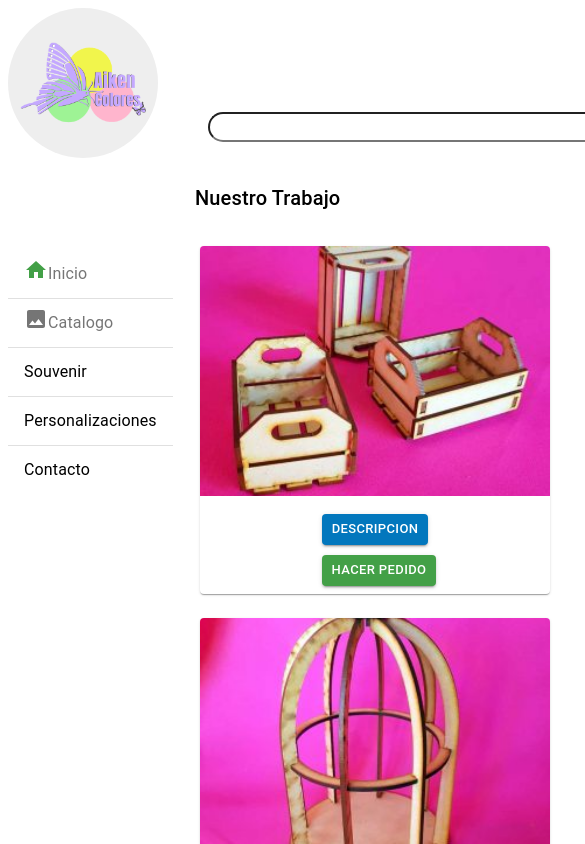
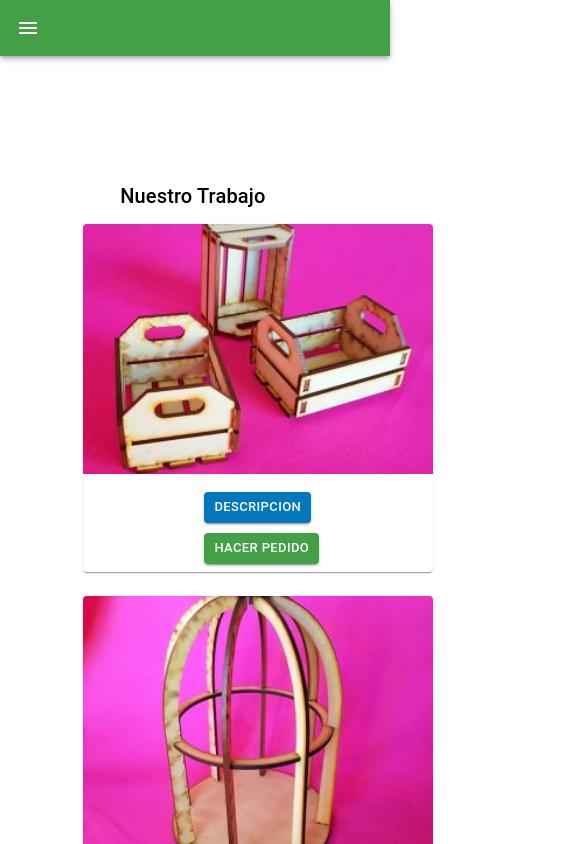
Before and after one commit to NicolasCherra/AikenColoresF, a React app: page / in a window 390 px wide. Shown: the top 844 px of the page, 585 px wide, since content can reach past the window. Built offline with nearby package versions, Linux system fonts and the light colour scheme.

Commit message:
add responsible

```diff
--- a/src/components/App.tsx
+++ b/src/components/App.tsx
@@ -3,7 +3,7 @@ import * as React from 'react';
 import axios from 'axios';
 
 
-import {Button} from '@material-ui/core';
+import {Button, Hidden,makeStyles} from '@material-ui/core';
 import { ThemeProvider } from '@material-ui/core/styles';
 
 import Tema from './layout/Tema';
@@ -19,14 +19,34 @@ import Articulo from './pages/Articulo';
 
 axios.defaults.withCredentials = true;
 
+const useStyle = makeStyles({
+  m: {
+    [Tema.breakpoints.down('sm')]: {
+      marginTop:"30em"
+    }
+  }
+
+});
+
+
 const App:React.FC = () => {
 
+  const classes = useStyle();
+  var movil:boolean;
     return (
       <React.Fragment>
         <ThemeProvider theme={Tema}>
-          <Header/>
-          <Menu />
 
+          <Hidden mdUp>
+            <NavBar/>
+          </Hidden>
+
+          <Hidden smDown>
+            <Header/>
+            <Menu />
+          </Hidden>
+
+          <main className={classes.m}>
             <Router>
             <Switch>
                 <Route  exact path="/articulo/:id"      component={Articulo}></Route>
@@ -35,7 +55,7 @@ const App:React.FC = () => {
                 <Route  exact path="/registrarse" component={Registro}></Route>
               </Switch>
             </Router>
-
+            </main>
           <Footer />
         </ThemeProvider>
       </React.Fragment>
--- a/src/components/layout/NavBar.tsx
+++ b/src/components/layout/NavBar.tsx
@@ -1,21 +1,61 @@
 import * as React from 'react';
-import { AppBar, Toolbar, Typography } from '@material-ui/core';
+
+import { AppBar, Toolbar, Typography, makeStyles,Drawer } from '@material-ui/core';
 import IconButton from '@material-ui/core/IconButton';
-import DeleteIcon from '@material-ui/icons/Delete';
+import MenuIcon from '@material-ui/icons/Menu';
+import * as theme from './Tema';
+
+import Menu from './Menu';
+
+
+const drawerWidth = 240;
+const useStyles = makeStyles((theme) => ({
+  drawerPaper: {
+    width: drawerWidth,
+  },
+  menu: {
+    color: "#fff"
+  }
+}));
+
+
 
 const NavBar: React.FC<any> = ({}) =>{
+  const classes = useStyles();
+  const [drawerOpen, setdrawerOpen] = React.useState(false);
 
-    return (
-      <AppBar position="fixed" color="primary">
-        <Toolbar>
-          <IconButton aria-label="delete" color="primary">
-            <DeleteIcon/>
+  const mostrarDrawer = () => {
+    setdrawerOpen(!drawerOpen);
+  }
+
+  return (
+      <div >
+      <AppBar position="fixed" color="primary" >
+        <Toolbar >
+          <IconButton
+            aria-label="open drawer"
+            edge="start"
+            onClick={mostrarDrawer}
+            className={classes.menu}>
+            <MenuIcon />
           </IconButton>
-          <Typography variant="h6">
-            INICIO
-          </Typography>
         </Toolbar>
       </AppBar>
+
+      <Drawer
+        anchor="left"
+        open={drawerOpen}
+        onClose={mostrarDrawer}
+        classes={{
+          paper: classes.drawerPaper,
+        }}
+        ModalProps={{
+          keepMounted: true, // Better open performance on mobile.
+        }}
+      >
+        <Menu/>
+      </Drawer>
+      </div>
     );
 
 }
--- a/src/components/pages/Articulo.tsx
+++ b/src/components/pages/Articulo.tsx
@@ -1,19 +1,25 @@
 import * as React from 'react';
-import Producto from '../Producto';
 import { useParams } from "react-router";
 import { makeStyles, Box, Typography } from '@material-ui/core';
-interface Props{
-  id: number;
-}
+
+import Producto from '../Producto';
+import Tema from '../layout/Tema';
 
 const useStyles = makeStyles({
   caja: {
     position: "relative",
     left: "40%",
-    bottom: "15em"
+    bottom: "15em",
+    width: 300,
+    [Tema.breakpoints.down('sm')]: {
+      position: "relative",
+      left: "10em",
+    }
   }
 });
-
+interface Props{
+  id: number;
+}
 const Articulo: React.FC<Props>=({})=>{
 
   let { id } = useParams();
--- a/src/components/pages/Inicio.tsx
+++ b/src/components/pages/Inicio.tsx
@@ -11,15 +11,16 @@ axios.defaults.withCredentials = true;
 
 const useStyles = makeStyles({
   grid: {
-    marginLeft: 180,
-    marginTop: -300,
-    width: 1100,
-    border: 2
+    marginTop: "10em",
+    position: "relative",
+    bottom: "10em",
+    width: 1000,
+    left: "20%"
   },
   pos: {
     position: "relative",
-    top: -320,
-    left: "50%"
+    marginTop: "-15em",
+    left: "30%"
   }
 });
 
@@ -35,7 +36,7 @@ const Inicio: React.FC<any> = ({}) =>{
   }
     return (
       <React.Fragment>
-        <Typography className={classes.pos} variant="h6" >
+        <Typography className={classes.pos}variant="h6" >
           Nuestro Trabajo
         </Typography>
 
--- a/src/index.css
+++ b/src/index.css
@@ -1,3 +1,3 @@
-body,html{
-    max-width: 60em;
+body{
+    overflow-x:hidden;
 }
```
Also changed, not shown: 2 other files (tests, documents, lock files or other folders).
